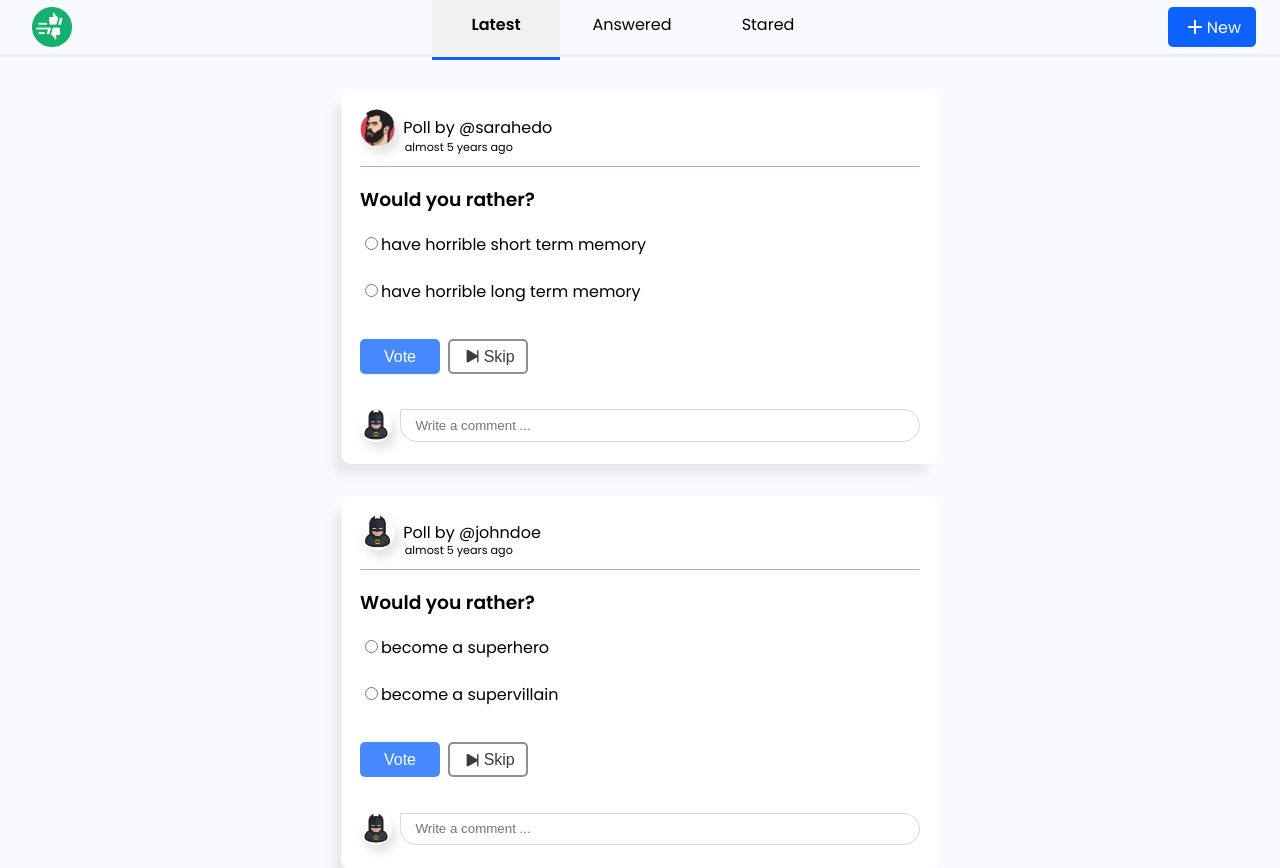
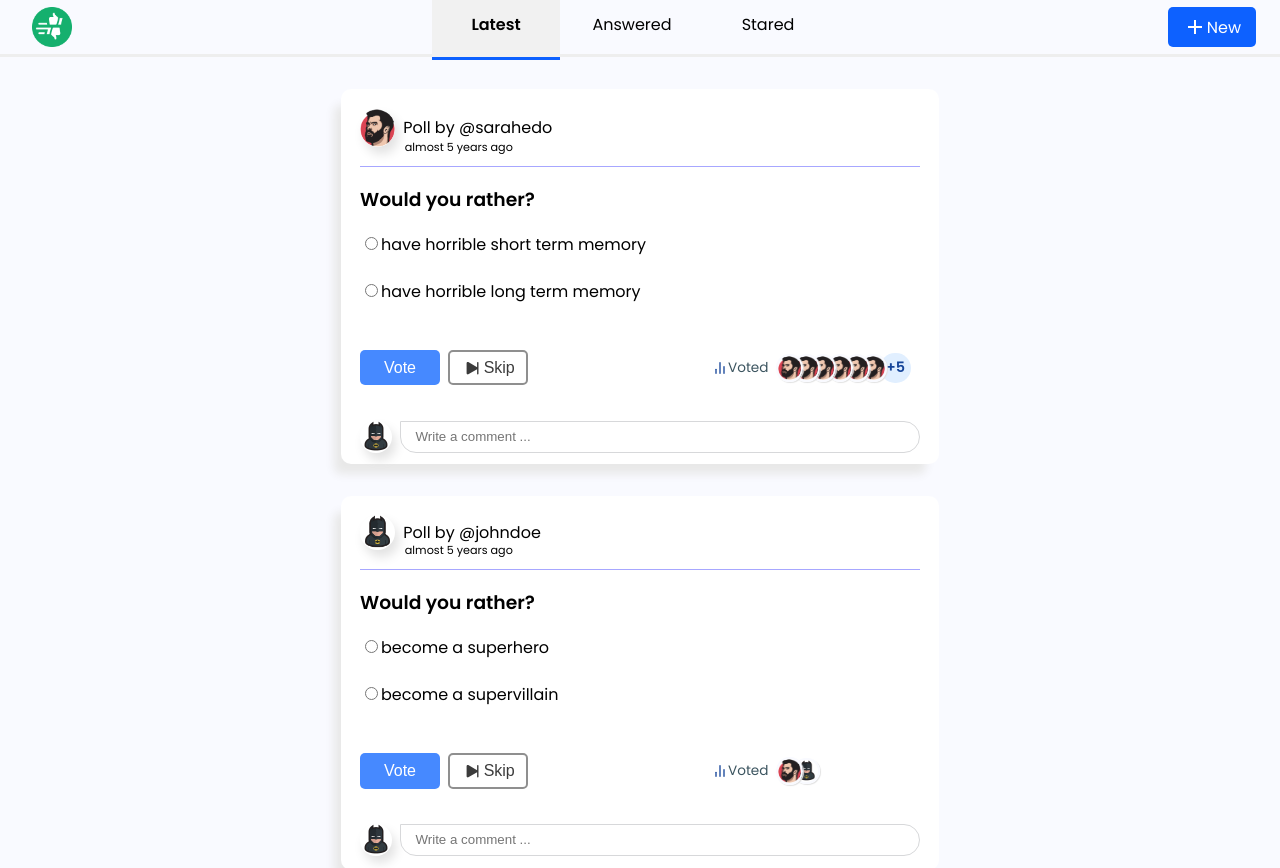
Before and after one commit to iartist93/would-you-rather, a React (Create React App) app: page / in a window 1280 px wide. Shown: the top 868 px of the page. Built offline with nearby package versions, Linux system fonts and the light colour scheme.

Commit message:
add voters to question

```diff
--- a/src/components/CustomStyles.js
+++ b/src/components/CustomStyles.js
@@ -1,20 +1,48 @@
 import styled from "@emotion/styled";
 import { css } from "@emotion/react";
 import { Link } from "react-router-dom";
+import React from "react";
 
 export const PrimaryColor = "#0d61ff";
 export const SecondaryColor = "#4689ff";
+
+export const Space = styled.div`
+  background-color: red;
+`;
 
 export const Container = styled.div`
   width: 100%;
   display: flex;
   margin-top: 2.2rem;
+
+  ${(props) =>
+    props.spaced &&
+    css`
+      justify-content: space-between;
+    `}
+
+  ${(props) =>
+    props.aligncenter &&
+    css`
+      align-items: center;
+    `}
 `;
 
 export const Centered = styled.div`
   display: flex;
   justify-content: center;
   align-items: center;
+
+  ${(props) =>
+    props.trilling &&
+    css`
+      ::before {
+        content: "";
+        width: 11rem;
+      }
+      justify-content: flex-start;
+      flex: 1 1 auto;
+    `}
 `;
 
 export const Button = styled.button`
@@ -22,7 +50,6 @@ export const Button = styled.button`
   height: 2.2rem;
   border-radius: 5px;
   font-size: 1rem;
-  margin-top: 1.5rem;
   margin-right: 0.5rem;
   background-color: transparent;
   color: black;
--- a/src/components/Dashboard.js
+++ b/src/components/Dashboard.js
@@ -29,7 +29,14 @@ const Dashboard = () => {
       questions[id].answered !== undefined && questions[id].answered === true
   );
 
-  console.log(users);
+  const voters = Object.values(questions).map((question) => question.voters);
+
+  const johndoeVotes = Object.values(questions).filter(
+    (question) =>
+      question.voters.filter((voter) => voter.user === "johndoe").length > 0
+  );
+
+  // console.log(voters);
 
   return (
     <div>
--- a/src/components/Question.js
+++ b/src/components/Question.js
@@ -3,6 +3,7 @@ import styled from "@emotion/styled";
 import { css } from "@emotion/react";
 import Poll from "./Poll";
 import { BsSkipEndFill } from "react-icons/bs";
+import { FiBarChart2 } from "react-icons/fi";
 import { Container, Centered, Button } from "./CustomStyles";
 import { TimeStamp } from "./utilites";
 
@@ -17,6 +18,7 @@ const Question = ({ id, questions, users }) => {
     display: flex;
     flex-direction: column;
     padding: 1.2rem;
+    z-index: -500;
 
     -webkit-box-shadow: -10px 13px 10px -3px rgba(232, 232, 232, 1);
     -moz-box-shadow: -10px 13px 10px -3px rgba(232, 232, 232, 1);
@@ -36,10 +38,12 @@ const Question = ({ id, questions, users }) => {
     flex-direction: column;
     justify-content: flex-start;
     align-items: flex-start;
+    z-index: -100;
   `;
 
   const Form = styled.form`
     display: flex;
+    width: 100%;
     flex-direction: column;
     justify-content: flex-start;
     align-items: flex-start;
@@ -58,6 +62,35 @@ const Question = ({ id, questions, users }) => {
       css`
         width: ${props.size};
       `}
+
+    ${(props) =>
+      props.stacked &&
+      css`
+        position: relative;
+        left: 1.1rem;
+        top: 0px;
+        margin-left: -1.1rem;
+        border: 2px solid #f9faff;
+        z-index: -${props.index};
+        -webkit-box-shadow: 1px 1px 1px 0px #e2e2e2;
+        box-shadow: 1px 1px 1px 0px #e2e2e2;
+      `}
+  `;
+
+  const EmptyAvatar = styled.div`
+    border-radius: 50%;
+    width: 2.1em;
+    height: 2.1em;
+    background-color: #e1efff;
+    color: #154499;
+    text-align: center;
+    display: flex;
+    justify-content: center;
+    align-items: center;
+    font-weight: 600;
+    font-size: 0.9rem;
+    margin-left: 0.2rem;
+    z-index: -6;
   `;
 
   const Input = styled.input`
@@ -75,7 +108,17 @@ const Question = ({ id, questions, users }) => {
     margin-top: -0.5rem;
   `;
 
+  const Text = styled.span`
+    font-size: 0.85rem;
+    color: #3b545f;
+    margin-right: 0.5rem;
+  `;
+
   const authedUser = "johndoe";
+  const voters = questions[id].voters.map(
+    (voter) => users[voter.user].avatarURL
+  );
+  console.log(voters);
 
   return (
     <PollContainer>
@@ -92,6 +135,7 @@ const Question = ({ id, questions, users }) => {
         <Form>
           <Poll name="option1" text={questions[id].optionOne.text} />
           <Poll name="option2" text={questions[id].optionTwo.text} />
+          <Container spaced aligncenter>
             <Centered>
               <Button secondary type="submit">
                 Vote
@@ -100,6 +144,23 @@ const Question = ({ id, questions, users }) => {
                 <BsSkipEndFill size="1.4rem" color={"#3b3b3b"} /> Skip
               </Button>
             </Centered>
+            <Centered trilling>
+              <FiBarChart2 color="#154499" />
+              <Text>Voted</Text>
+              {voters.slice(0, 6).map((voter, index) => (
+                <Avatar
+                  key={index}
+                  src={voter}
+                  size="1.4rem"
+                  stacked
+                  index={index}
+                />
+              ))}
+              {voters.length > 6 && (
+                <EmptyAvatar>+{voters.length - 6}</EmptyAvatar>
+              )}
+            </Centered>
+          </Container>
         </Form>
         <Container>
           <Avatar src={users[authedUser].avatarURL} size="2rem" />
--- a/src/components/QuestionList.js
+++ b/src/components/QuestionList.js
@@ -14,7 +14,7 @@ const QuestionList = ({ ids, questions, users }) => {
   return (
     <Centered>
       {ids.map((id) => (
-        <Question id={id} questions={questions} users={users} />
+        <Question key={id} id={id} questions={questions} users={users} />
       ))}
     </Centered>
   );
--- a/src/services/_DATA.js
+++ b/src/services/_DATA.js
@@ -3,33 +3,18 @@ let users = {
     id: "sarahedo",
     name: "Sarah Edo",
     avatarURL: "../avatars/thor.png",
-    answers: {
-      "8xf0y6ziyjabvozdd253nd": "optionOne",
-      "6ni6ok3ym7mf1p33lnez": "optionTwo",
-      am8ehyc8byjqgar0jgpub9: "optionTwo",
-      loxhs1bqm25b708cmbf3g: "optionTwo",
-    },
     questions: ["8xf0y6ziyjabvozdd253nd", "am8ehyc8byjqgar0jgpub9"],
   },
   tylermcginnis: {
     id: "tylermcginnis",
     name: "Tyler McGinnis",
     avatarURL: "../avatars/spiderman.png",
-    answers: {
-      vthrdm985a262al8qx3do: "optionOne",
-      xj352vofupe1dqz9emx13r: "optionTwo",
-    },
     questions: ["loxhs1bqm25b708cmbf3g", "vthrdm985a262al8qx3do"],
   },
   johndoe: {
     id: "johndoe",
     name: "John Doe",
     avatarURL: "../avatars/batman.png",
-    answers: {
-      xj352vofupe1dqz9emx13r: "optionOne",
-      vthrdm985a262al8qx3do: "optionTwo",
-      "6ni6ok3ym7mf1p33lnez": "optionTwo",
-    },
     questions: ["6ni6ok3ym7mf1p33lnez", "xj352vofupe1dqz9emx13r"],
   },
 };
@@ -40,39 +25,95 @@ let questions = {
     author: "sarahedo",
     timestamp: 1467166872634,
     optionOne: {
-      votes: ["sarahedo"],
       text: "have horrible short term memory",
     },
     optionTwo: {
-      votes: [],
       text: "have horrible long term memory",
     },
+    voters: [
+      {
+        user: "sarahedo",
+        answer: "optionOne",
+      },
+      {
+        user: "sarahedo",
+        answer: "optionOne",
+      },
+      {
+        user: "sarahedo",
+        answer: "optionOne",
+      },
+      {
+        user: "sarahedo",
+        answer: "optionOne",
+      },
+      {
+        user: "sarahedo",
+        answer: "optionOne",
+      },
+      {
+        user: "sarahedo",
+        answer: "optionOne",
+      },
+      {
+        user: "sarahedo",
+        answer: "optionOne",
+      },
+      {
+        user: "sarahedo",
+        answer: "optionOne",
+      },
+      {
+        user: "sarahedo",
+        answer: "optionOne",
+      },
+      {
+        user: "sarahedo",
+        answer: "optionOne",
+      },
+      {
+        user: "sarahedo",
+        answer: "optionOne",
+      },
+    ],
   },
   "6ni6ok3ym7mf1p33lnez": {
     id: "6ni6ok3ym7mf1p33lnez",
     author: "johndoe",
     timestamp: 1468479767190,
     optionOne: {
-      votes: [],
       text: "become a superhero",
     },
     optionTwo: {
-      votes: ["johndoe", "sarahedo"],
       text: "become a supervillain",
     },
+    voters: [
+      {
+        user: "sarahedo",
+        answer: "optionTwo",
+      },
+      {
+        user: "johndoe",
+        answer: "optionTwo",
+      },
+    ],
   },
   am8ehyc8byjqgar0jgpub9: {
     id: "am8ehyc8byjqgar0jgpub9",
     author: "sarahedo",
     timestamp: 1488579767190,
     optionOne: {
-      votes: [],
       text: "be telekinetic",
     },
     optionTwo: {
-      votes: ["sarahedo"],
       text: "be telepathic",
     },
+    voters: [
+      {
+        user: "sarahedo",
+        answer: "optionTwo",
+      },
+    ],
   },
   loxhs1bqm25b708cmbf3g: {
     id: "loxhs1bqm25b708cmbf3g",
@@ -86,19 +127,34 @@ let questions = {
       votes: ["sarahedo"],
       text: "be a back-end developer",
     },
+    voters: [
+      {
+        user: "sarahedo",
+        answer: "optionTwo",
+      },
+    ],
   },
   vthrdm985a262al8qx3do: {
     id: "vthrdm985a262al8qx3do",
     author: "tylermcginnis",
     timestamp: 1489579767190,
     optionOne: {
-      votes: ["tylermcginnis"],
       text: "find $50 yourself",
     },
     optionTwo: {
       votes: ["johndoe"],
       text: "have your best friend find $500",
     },
+    voters: [
+      {
+        user: "tylermcginnis",
+        answer: "optionOne",
+      },
+      {
+        user: "johndoe",
+        answer: "optionTwo",
+      },
+    ],
   },
   xj352vofupe1dqz9emx13r: {
     id: "xj352vofupe1dqz9emx13r",
@@ -112,6 +168,16 @@ let questions = {
       votes: ["tylermcginnis"],
       text: "write Swift",
     },
+    voters: [
+      {
+        user: "tylermcginnis",
+        answer: "optionTwo",
+      },
+      {
+        user: "johndoe",
+        answer: "optionOne",
+      },
+    ],
   },
 };
 
```
Lines whose indentation alone changed are shown as unchanged.
